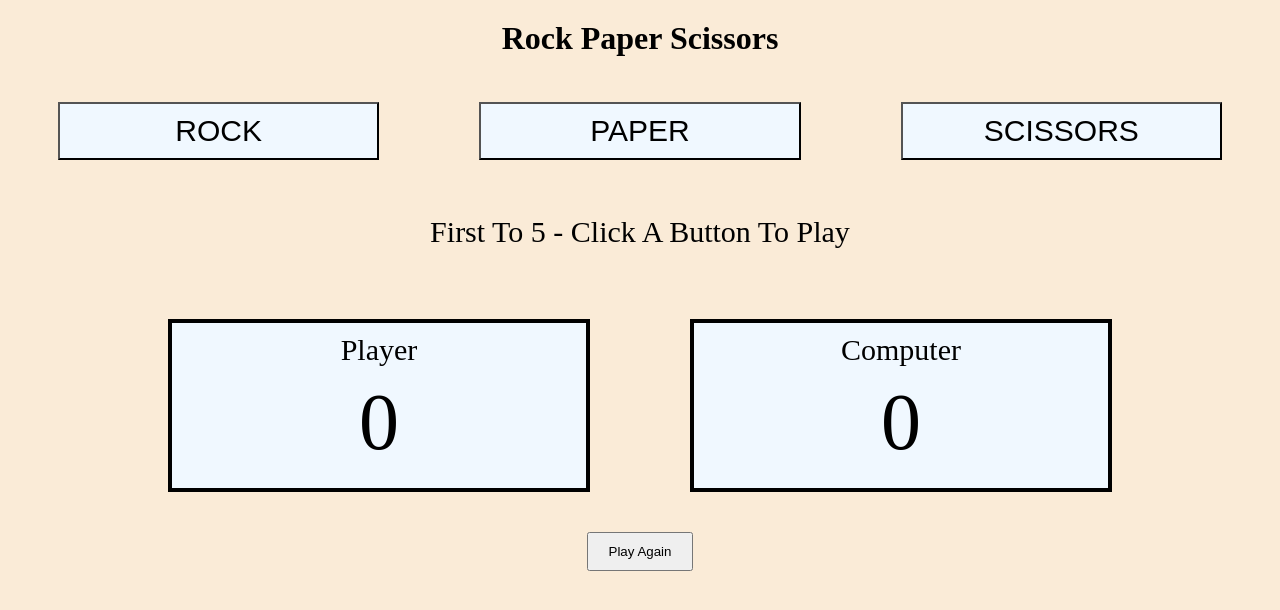
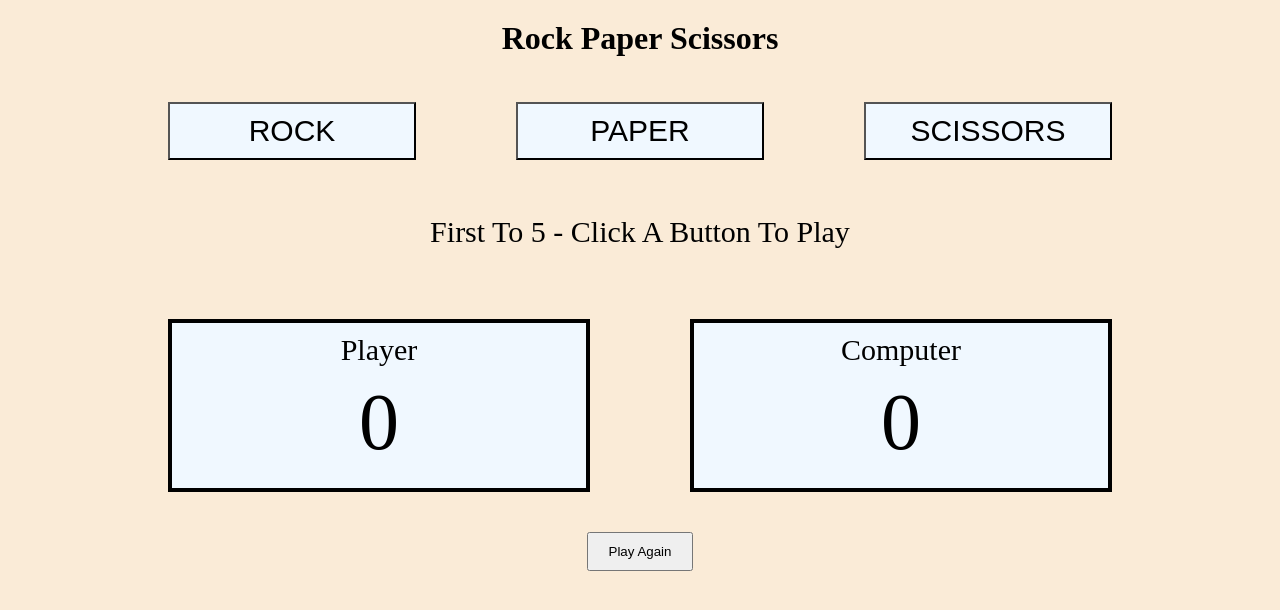
Before and after one commit to smyler3/odin-rock-paper-scissors, a plain HTML site: page index.html in a window 1280 px wide. Drawn offline with Linux system fonts and the light colour scheme.

Commit message:
Change play button flex box padding

```diff
--- a/style.css
+++ b/style.css
@@ -10,7 +10,7 @@ body {
     display: flex;
     align-items: center;
     justify-content: center;
-    padding: 25px 50px;
+    padding: 25px 160px;
     gap: 100px;
 }
 
```
